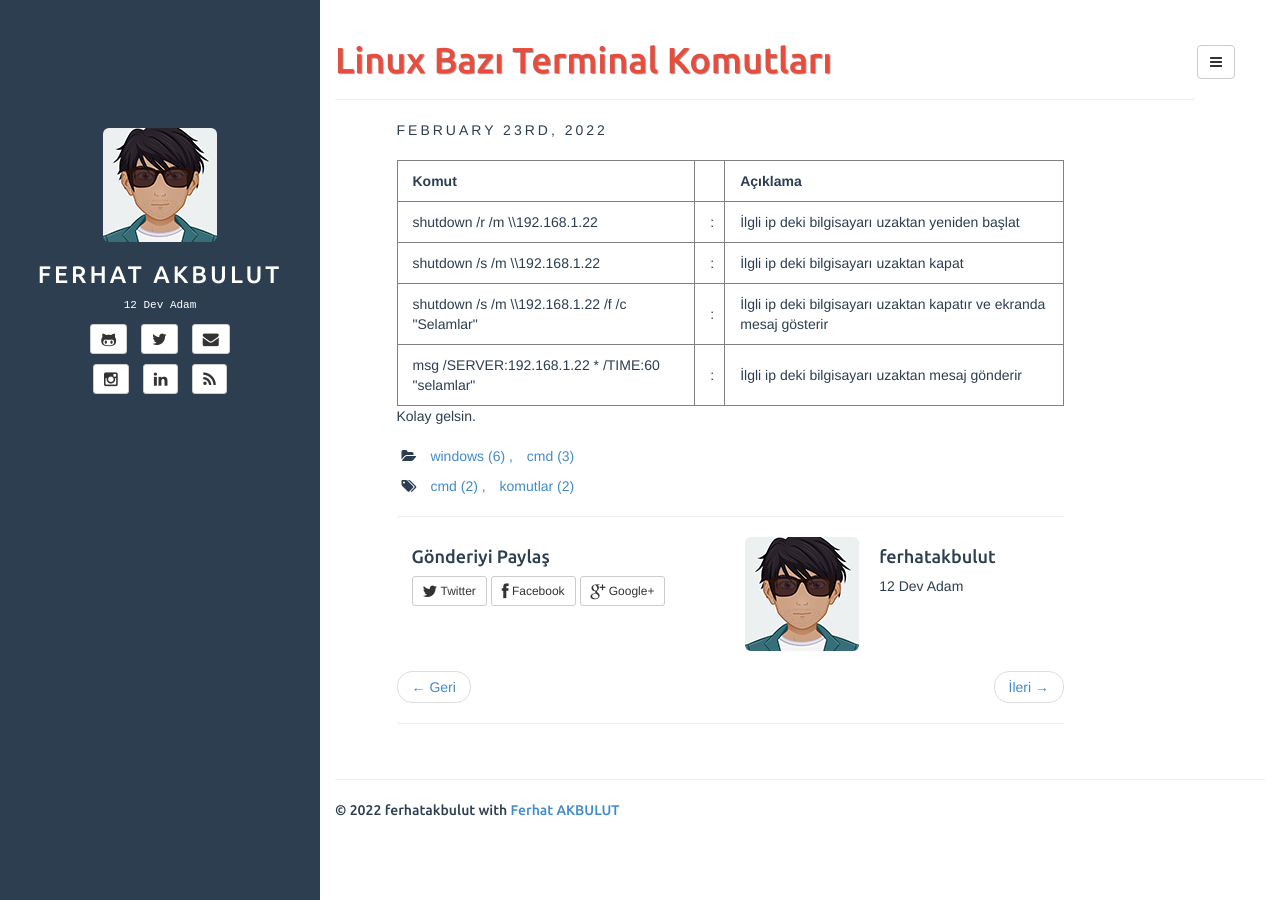
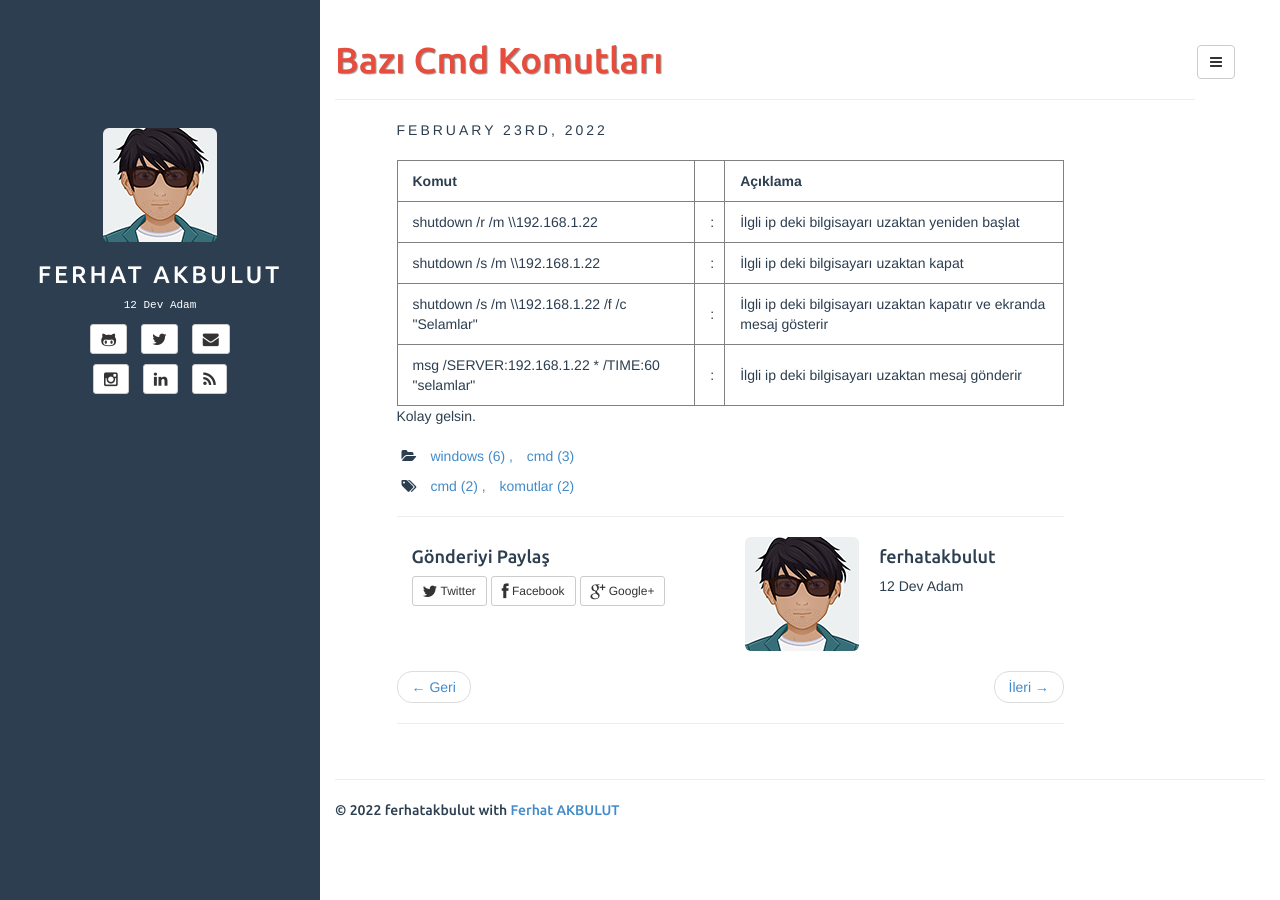
Before and after one commit to ferhatakbulut/ferhatakbulut.github.io, a Jekyll site: the page built from _posts/2022-02-23-cmd-komutlari.md, in a window 1280 px wide. Built offline with Jekyll 4.4.1, drawn with Linux system fonts in a browser that asks for light colours.

Commit message:
update 2022-02-23-cmd-komutlari.md

```diff
--- a/_posts/2022-02-23-cmd-komutlari.md
+++ b/_posts/2022-02-23-cmd-komutlari.md
@@ -1,6 +1,6 @@
 ---
 layout: post
-title: Linux Bazı Terminal Komutları
+title: Bazı Cmd Komutları
 categories: [windows, cmd]
 tags: [cmd, komutlar]
 description: Bazı Cmd Komutları ve Açıklamaları
```
